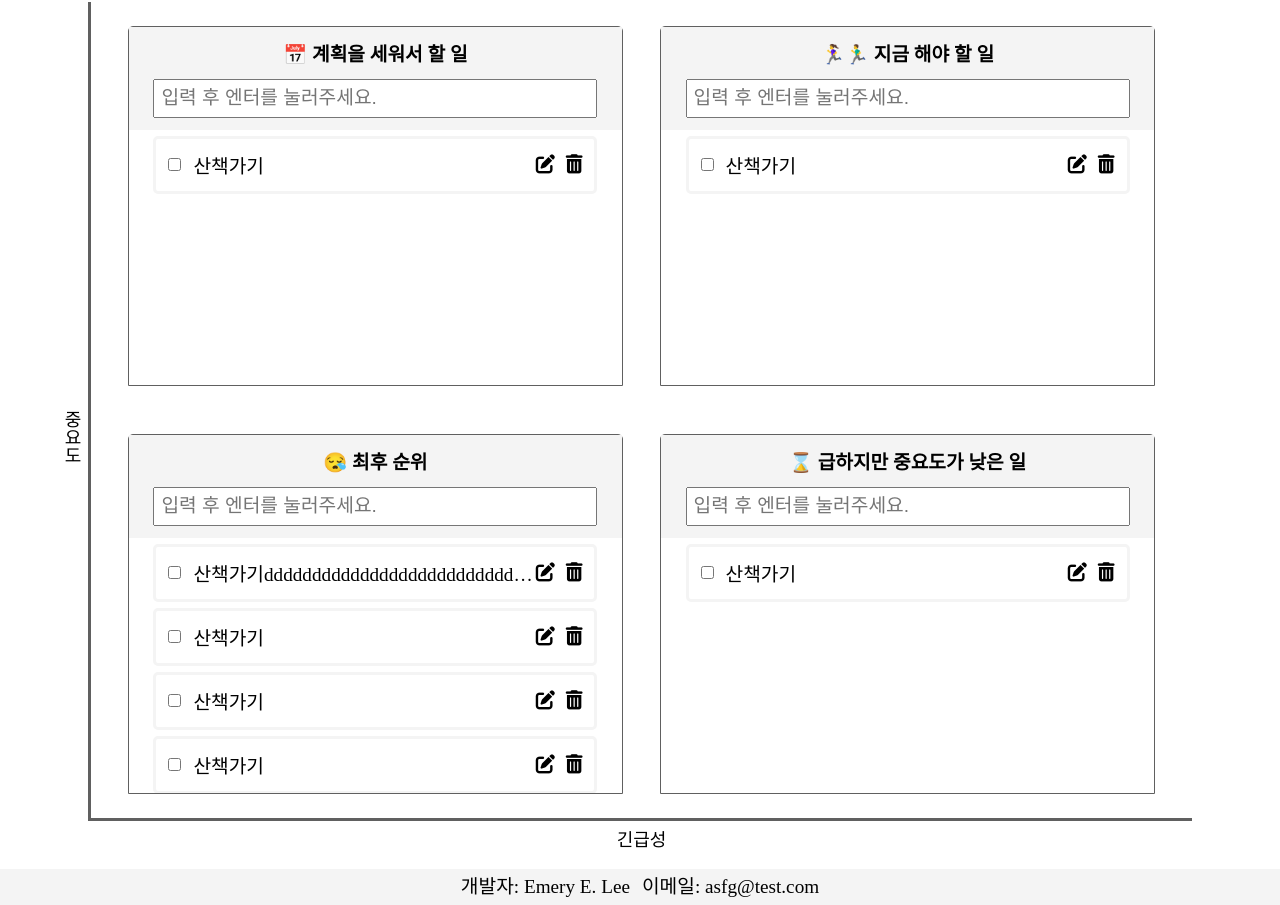
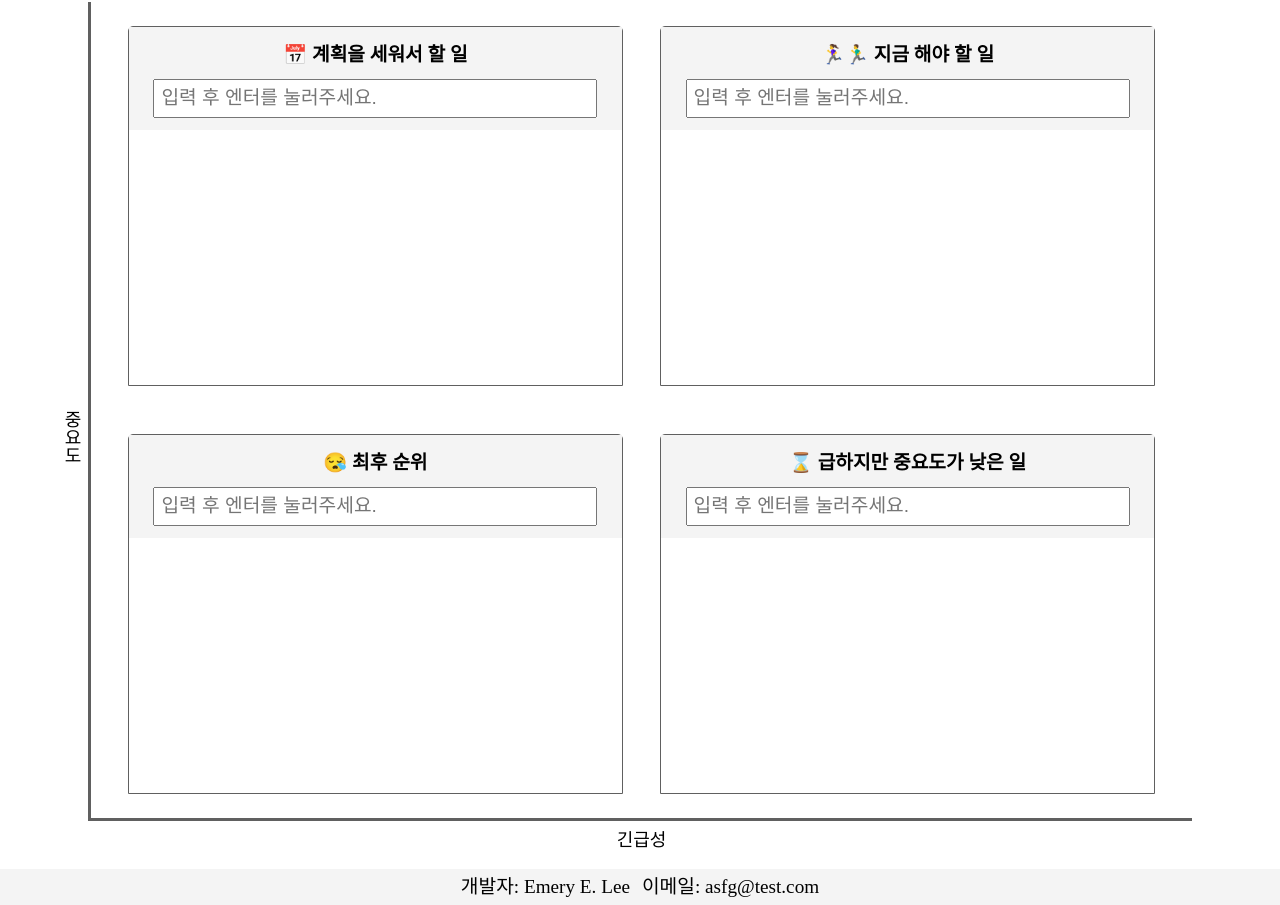
Before and after one commit to Emery-E-Lee/the-eisenhower-matrix, a plain HTML site: page completing_the_service/index.html in a window 1280 px wide. Shown: the part 390-1295 px from the top of the page. Drawn offline with nearby package versions, Linux system fonts and the light colour scheme.

Commit message:
Delete useless dummy tags

```diff
--- a/completing_the_service/index.html
+++ b/completing_the_service/index.html
@@ -104,18 +104,6 @@
                     </div>
                     <!-- matrix-item-header -->
                     <ul class="matrix-item-list">
-                        <li class="list-item">
-                            <div class="done-text-container">
-                                <input type="checkbox" class="todo-done" />
-                                <p class="todo-text">산책가기</p>
-                            </div>
-                            <!-- done-text-container -->
-                            <div class="update-delete-container">
-                                <i class="todo-update fa-solid fa-pen-to-square"></i>
-                                <i class="todo-delete fa-solid fa-trash-can"></i>
-                            </div>
-                        </li>
-                        <!--list-item-->
                     </ul>
                     <!-- matrix-item-list -->
 
@@ -128,18 +116,6 @@
                     </div>
                     <!-- matrix-item-header -->
                     <ul class="matrix-item-list">
-                        <li class="list-item">
-                            <div class="done-text-container">
-                                <input type="checkbox" class="todo-done" />
-                                <p class="todo-text">산책가기</p>
-                            </div>
-                            <!-- done-text-container -->
-                            <div class="update-delete-container">
-                                <i class="todo-update fa-solid fa-pen-to-square"></i>
-                                <i class="todo-delete fa-solid fa-trash-can"></i>
-                            </div>
-                        </li>
-                        <!--list-item-->
                     </ul>
                     <!-- matrix-item-list -->
                 </div>
@@ -151,18 +127,6 @@
                     </div>
                     <!-- matrix-item-header -->
                     <ul class="matrix-item-list">
-                        <li class="list-item">
-                            <div class="done-text-container">
-                                <input type="checkbox" class="todo-done" />
-                                <p class="todo-text">산책가기</p>
-                            </div>
-                            <!-- done-text-container -->
-                            <div class="update-delete-container">
-                                <i class="todo-update fa-solid fa-pen-to-square"></i>
-                                <i class="todo-delete fa-solid fa-trash-can"></i>
-                            </div>
-                        </li>
-                        <!--list-item-->
                     </ul>
                     <!-- matrix-item-list -->
                 </div>
@@ -174,62 +138,6 @@
                     </div>
                     <!-- matrix-item-header -->
                     <ul class="matrix-item-list">
-                        <li class="list-item">
-                            <div class="done-text-container">
-                                <input type="checkbox" class="todo-done" />
-                                <p class="todo-text">산책가기ddddddddddddddddddddddddddddddddd</p>
-                            </div>
-                            <!-- done-text-container -->
-                            <div class="update-delete-container">
-                                <i class="todo-update fa-solid fa-pen-to-square"></i>
-                                <i class="todo-delete fa-solid fa-trash-can"></i>
-                            </div>
-                        </li>
-                        <li class="list-item">
-                            <div class="done-text-container">
-                                <input type="checkbox" class="todo-done" />
-                                <p class="todo-text">산책가기</p>
-                            </div>
-                            <!-- done-text-container -->
-                            <div class="update-delete-container">
-                                <i class="todo-update fa-solid fa-pen-to-square"></i>
-                                <i class="todo-delete fa-solid fa-trash-can"></i>
-                            </div>
-                        </li>
-                        <li class="list-item">
-                            <div class="done-text-container">
-                                <input type="checkbox" class="todo-done" />
-                                <p class="todo-text">산책가기</p>
-                            </div>
-                            <!-- done-text-container -->
-                            <div class="update-delete-container">
-                                <i class="todo-update fa-solid fa-pen-to-square"></i>
-                                <i class="todo-delete fa-solid fa-trash-can"></i>
-                            </div>
-                        </li>
-                        <li class="list-item">
-                            <div class="done-text-container">
-                                <input type="checkbox" class="todo-done" />
-                                <p class="todo-text">산책가기</p>
-                            </div>
-                            <!-- done-text-container -->
-                            <div class="update-delete-container">
-                                <i class="todo-update fa-solid fa-pen-to-square"></i>
-                                <i class="todo-delete fa-solid fa-trash-can"></i>
-                            </div>
-                        </li>
-                        <li class="list-item">
-                            <div class="done-text-container">
-                                <input type="checkbox" class="todo-done" />
-                                <p class="todo-text">산책가기</p>
-                            </div>
-                            <!-- done-text-container -->
-                            <div class="update-delete-container">
-                                <i class="todo-update fa-solid fa-pen-to-square"></i>
-                                <i class="todo-delete fa-solid fa-trash-can"></i>
-                            </div>
-                        </li>
-                        <!--list-item-->
                     </ul>
                     <!-- matrix-item-list -->
                 </div>
```
